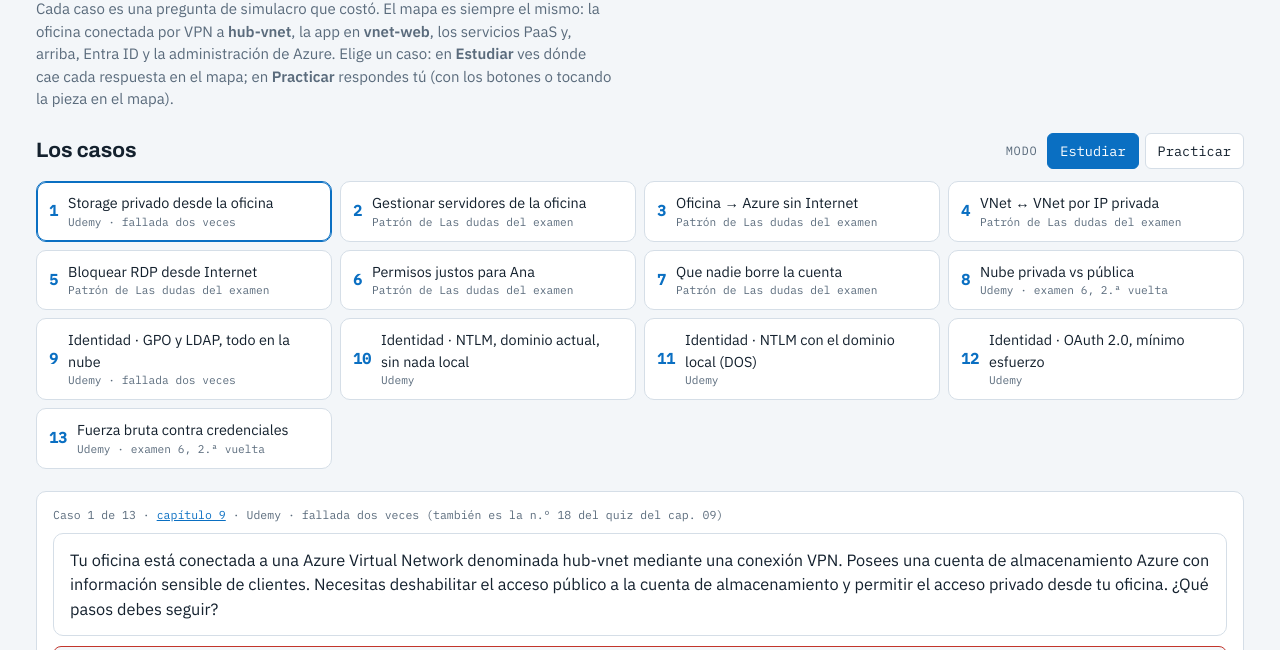
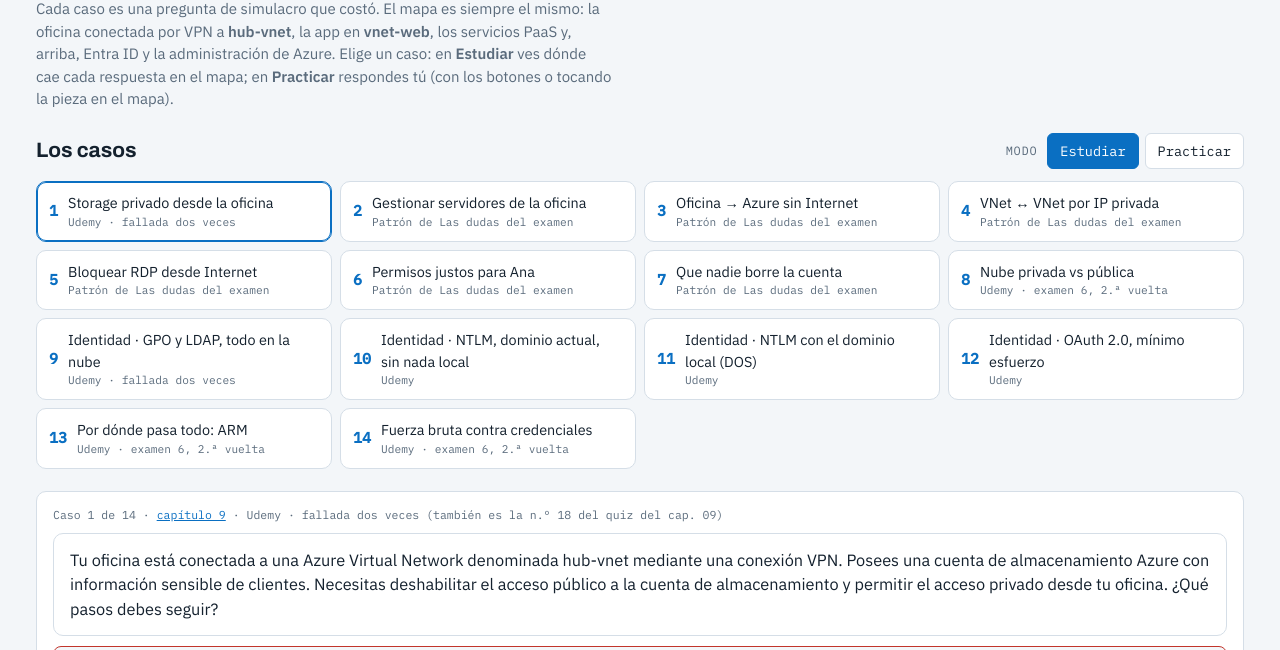
Before and after one commit to RicardoPavezCatrileo/az900-simulador, a plain HTML site: page az900/casos.html in a window 1280 px wide. Shown: the part 150-800 px from the top of the page. Drawn offline with Linux system fonts and the light colour scheme.

Commit message:
Fallada: el componente por el que pasan todas las interacciones → Azure Resource Manager (no Cloud Shell): quiz cap04, dudas y caso 13
Co-Authored-By: Claude Opus 5.5 <noreply@anthropic.com>

```diff
--- a/az900/casos.html
+++ b/az900/casos.html
@@ -338,6 +338,20 @@ const CASOS=[
     por:"Es para apps que necesitan AD clásico. Con OAuth es un recurso superfluo y se paga por hora."}],
   regla:"<b>OAuth, SAML, OpenID Connect</b> (apps modernas) → <b>Entra ID</b> con SSO. <b>NTLM, Kerberos, LDAP, GPO</b> (AD clásico) → un dominio: Entra Domain Services, DC en VM o AD local, según las otras frases.",
   az104:"Se crea un <b>registro de aplicación</b> en Entra ID (id. de cliente, URI de redirección, secreto o certificado) y la app pide tokens. Si la app corre en Azure, mejor una <b>identidad administrada</b> para acceder a otros recursos sin guardar secretos."},
+ {id:"arm",tit:"Por dónde pasa todo: ARM",cap:"cap04",src:"Udemy · examen 6, 2.ª vuelta",
+  q:"¿Cómo se denomina el componente de Azure que es responsable de todas las interacciones con este, incluido el acceso a través del portal de Azure, programático y mediante línea de comandos?",
+  esc:["plano","entra"],
+  op:[
+   {t:"Azure Cloud Shell",pieza:null,ver:["arm"],nota:["Cloud Shell es una consola: sus comandos van a ARM",752,95],
+    por:"Es una consola en el navegador (Bash o PowerShell). Es una de las herramientas que le hablan a ARM, no el componente que recibe todo."},
+   {t:"Azure Resource Manager (ARM)",ok:true,pieza:"arm",ver:["plano","arm","entra","rbac","policy","lock"],nota:["portal, CLI, PowerShell y API: todo pasa por aquí",752,95],
+    por:"Es la capa de administración: recibe cada solicitud (del portal, la CLI, PowerShell o la API), autentica con Entra ID y revisa RBAC, Policy y bloqueos antes de tocar el recurso."},
+   {t:"Azure Portal",pieza:null,ver:["arm"],nota:["el portal también le habla a ARM",752,95],
+    por:"Es la interfaz gráfica: solo una de las puertas. Lo programático y la línea de comandos no pasan por el portal."},
+   {t:"Microsoft Entra ID",pieza:"entra",ver:["entra"],nota:["Entra ID dice quién eres; no gestiona recursos",292,95],
+    por:"Autentica (quién eres), pero no crea ni modifica recursos."}],
+  regla:"\"Todas las interacciones\", \"capa de administración\", \"portal, CLI y API por igual\" → <b>Azure Resource Manager</b>. Portal, CLI, PowerShell y Cloud Shell son <b>herramientas</b> que le hablan a ARM; las plantillas ARM o Bicep son <b>archivos</b> que se le envían.",
+  az104:"Todo lo que ves en ARM es un <b>proveedor de recursos</b> (Microsoft.Compute, Microsoft.Storage…) que debe estar <b>registrado</b> en la suscripción. ARM valida en orden: autenticación (Entra ID) → <b>RBAC</b> → <b>Policy</b> → <b>bloqueos</b>. Cada operación queda en el <b>registro de actividad</b>. Despliegues por plantilla: modo incremental (por defecto) o completo."},
  {id:"mdi",tit:"Fuerza bruta contra credenciales",cap:"cap09",src:"Udemy · examen 6, 2.ª vuelta (no está en el PDF)",
   q:"Detectas varios intentos de comprometer las credenciales de usuario de tu cuenta Azure mediante ataques de fuerza bruta. ¿Qué servicio de Azure podría alertarte sobre estas actividades sospechosas?",
   esc:["entra","adds","plano"],
@@ -431,7 +445,7 @@ function dibujar(){
 
 /* ---------- Panel ---------- */
 const LET="abcd";
-const PAG={cap02:"cap02-cloud.html",cap06:"cap06-redes.html",cap08:"cap08-autenticacion-autorizacion.html",cap09:"cap09-seguridad.html",cap10:"cap10-monitorizacion-gestion.html"};
+const PAG={cap02:"cap02-cloud.html",cap04:"cap04-fundamentos-herramientas.html",cap06:"cap06-redes.html",cap08:"cap08-autenticacion-autorizacion.html",cap09:"cap09-seguridad.html",cap10:"cap10-monitorizacion-gestion.html"};
 function estado(lvl,t,d){
   const el=document.getElementById("estado");
   if(!t){el.hidden=true;return}
--- a/az900/data/preguntas-cap04.json
+++ b/az900/data/preguntas-cap04.json
@@ -106,5 +106,11 @@
     "opciones": ["La solución nativa de Azure para Infraestructura como Código (IaC)", "Una entidad de gestión en Azure que supervisa y regula el acceso a todas las interacciones con los servicios de Azure", "Un componente de Microsoft Entra ID diseñado para facilitar la autenticación basada en condiciones, estableciendo criterios que deben cumplirse para permitir o denegar el acceso", "Un enfoque declarativo para orquestar la implementación de conjuntos de recursos y otros elementos como asignaciones de roles, políticas, plantillas de recursos y grupos de recursos"],
     "correcta": 0,
     "explicacion": "Plantilla ARM = archivo JSON que describe tus recursos para desplegarlos igual cada vez: la IaC nativa de Azure (Bicep es su versión más legible). Trampa: 'orquestar conjuntos de recursos + asignaciones de roles + políticas + plantillas + grupos de recursos' es Azure Blueprints (un paquete que CONTIENE plantillas ARM, se retira en julio de 2026); 'entidad que regula todas las interacciones con Azure' es Azure Resource Manager, el servicio, no sus plantillas; 'autenticación basada en condiciones' es el acceso condicional. Regla: plantilla ARM → IaC; paquete de plantillas + roles + políticas → Blueprints. Pareja de la 16."
+  },
+  {
+    "pregunta": "¿Cómo se denomina el componente de Azure que es responsable de todas las interacciones con este, incluido el acceso a través del portal de Azure, programático y mediante línea de comandos?",
+    "opciones": ["Azure Cloud Shell", "Azure Resource Manager (ARM)", "Azure Portal", "Microsoft Entra ID"],
+    "correcta": 1,
+    "explicacion": "Azure Resource Manager es la capa de administración: el portal, la CLI, PowerShell, Cloud Shell, las API REST y los SDK le envían sus solicitudes, y ARM autentica (con Entra ID), revisa RBAC, Policy y bloqueos, y crea o cambia el recurso. El PDF solo lo nombra por sus plantillas (pág. 55) y frente a Blueprints (pág. 226); que toda interacción pasa por ARM está en Microsoft Learn. Trampa: Cloud Shell y el portal son herramientas que USAN ARM; Entra ID solo autentica (quién eres). Regla: 'todas las interacciones', 'capa de administración', 'portal, CLI y API por igual' → Azure Resource Manager."
   }
 ]
```
Also changed, not shown: az900/dudas.html (+1 -0 lines), az900/index.html (+1 -1 lines).
